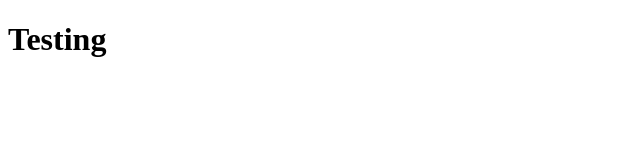
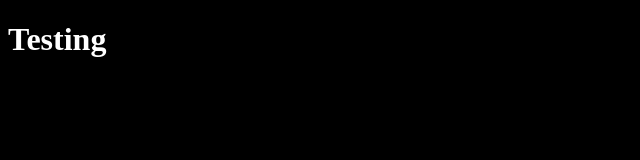
Before and after one commit to burodepeper/test, a plain HTML site: page index.html in a window 1280 px wide. Shown: the whole page, without its empty margins (0-640 px from the left). Drawn offline with Linux system fonts and the light colour scheme.

Commit message:
Add and link css file

```diff
--- a/index.html
+++ b/index.html
@@ -2,6 +2,7 @@
 <html>
   <head>
     <title>Title</title>
+    <link rel='stylesheet' href='styles.css'>
   </head>
   <body>
     <h1>Testing</h1>
--- /dev/null
+++ b/styles.css
@@ -0,0 +1,4 @@
+body {
+  background: black;
+  color: white;
+}
```
